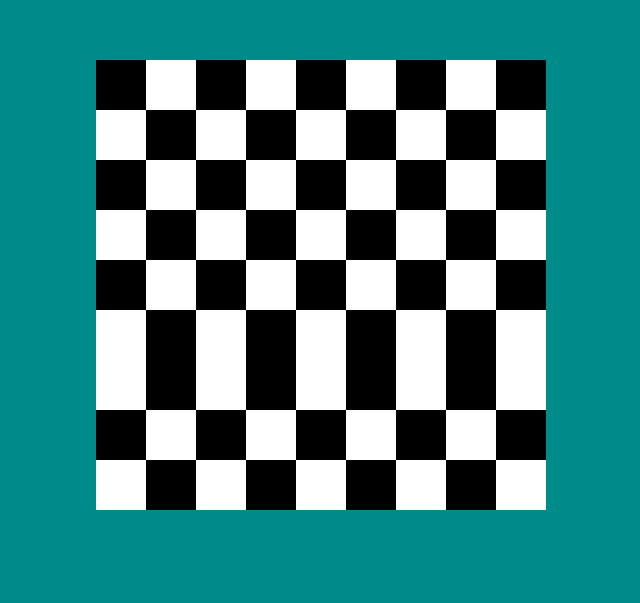
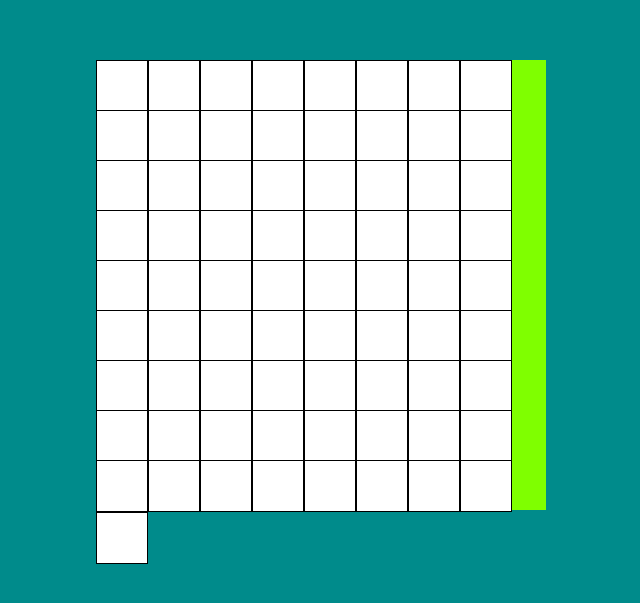
Before and after one commit to dylmarcor/go, a React (Create React App) app: page / in a window 1280 px wide. Shown: the part 115-718 px from the top of the page, without its empty margins (319-959 px from the left). Built offline with nearby package versions, Linux system fonts and the light colour scheme; the HTML template or start-up script is replaced by a standard one.

Commit message:
minimize css

```diff
--- a/src/components/Board.css
+++ b/src/components/Board.css
@@ -50,7 +50,34 @@ div {
     position: relative;
 }
 
-#A0 {
+#g-row {
+    height: 50px;
+    float:left;
+    position: relative;
+}
+
+#h-row {
+    height: 50px;
+    float:left;
+    position: relative;
+}
+
+#i-row {
+    height: 50px;
+    float:left;
+    position: relative;
+}
+
+.board-tile {
+    width:50px;
+    height: 50px;
+    background-color: white;
+    float: left;
+    position: relative;
+    border: .2px solid black;
+}
+
+/* #A0 {
     width:50px;
     height: 50px;
     background-color: black;
@@ -481,3 +508,219 @@ div {
     float: left;
     position: relative;
 }
+
+#G0 {
+    width:50px;
+    height: 50px;
+    background-color: white;
+    float: left;
+    position: relative;
+}
+
+#G1 {
+    width:50px;
+    height: 50px;
+    background-color: black;
+    float: left;
+    position: relative;
+}
+
+#G2 {
+    width:50px;
+    height: 50px;
+    background-color: white;
+    float: left;
+    position: relative;
+}
+
+#G3 {
+    width:50px;
+    height: 50px;
+    background-color: black;
+    float: left;
+    position: relative;
+}
+
+#G4 {
+    width:50px;
+    height: 50px;
+    background-color: white;
+    float: left;
+    position: relative;
+}
+
+#G5 {
+    width:50px;
+    height: 50px;
+    background-color: black;
+    float: left;
+    position: relative;
+}
+
+#G6 {
+    width:50px;
+    height: 50px;
+    background-color: white;
+    float: left;
+    position: relative;
+}
+
+#G7 {
+    width:50px;
+    height: 50px;
+    background-color: black;
+    float: left;
+    position: relative;
+}
+
+#G8 {
+    width:50px;
+    height: 50px;
+    background-color: white;
+    float: left;
+    position: relative;
+}
+
+#H0 {
+    width:50px;
+    height: 50px;
+    background-color: black;
+    float: left;
+    position: relative;
+}
+
+#H1 {
+    width:50px;
+    height: 50px;
+    background-color: white;
+    float: left;
+    position: relative;
+}
+
+#H2 {
+    width:50px;
+    height: 50px;
+    background-color: black;
+    float: left;
+    position: relative;
+}
+
+#H3 {
+    width:50px;
+    height: 50px;
+    background-color: white;
+    float: left;
+    position: relative;
+}
+
+#H4 {
+    width:50px;
+    height: 50px;
+    background-color: black;
+    float: left;
+    position: relative;
+}
+
+#H5 {
+    width:50px;
+    height: 50px;
+    background-color: white;
+    float: left;
+    position: relative;
+}
+
+#H6 {
+    width:50px;
+    height: 50px;
+    background-color: black;
+    float: left;
+    position: relative;
+}
+
+#H7 {
+    width:50px;
+    height: 50px;
+    background-color: white;
+    float: left;
+    position: relative;
+}
+
+#H8 {
+    width:50px;
+    height: 50px;
+    background-color: black;
+    float: left;
+    position: relative;
+}
+
+#F0 {
+    width:50px;
+    height: 50px;
+    background-color: white;
+    float: left;
+    position: relative;
+}
+
+#I1 {
+    width:50px;
+    height: 50px;
+    background-color: black;
+    float: left;
+    position: relative;
+}
+
+#I2 {
+    width:50px;
+    height: 50px;
+    background-color: white;
+    float: left;
+    position: relative;
+}
+
+#I3 {
+    width:50px;
+    height: 50px;
+    background-color: black;
+    float: left;
+    position: relative;
+}
+
+#I4 {
+    width:50px;
+    height: 50px;
+    background-color: white;
+    float: left;
+    position: relative;
+}
+
+#I5 {
+    width:50px;
+    height: 50px;
+    background-color: black;
+    float: left;
+    position: relative;
+}
+
+#I6 {
+    width:50px;
+    height: 50px;
+    background-color: white;
+    float: left;
+    position: relative;
+}
+
+#I7 {
+    width:50px;
+    height: 50px;
+    background-color: black;
+    float: left;
+    position: relative;
+}
+
+#I8 {
+    width:50px;
+    height: 50px;
+    background-color: white;
+    float: left;
+    position: relative;
+} */
--- a/src/components/Board.tsx
+++ b/src/components/Board.tsx
@@ -8,103 +8,103 @@ const Board = (props: MyProps) => {
     return (
         <div>
             <div id="a-row">
-                <div id="A0"></div>
-                <div id="A1"></div>
-                <div id="A2"></div>
-                <div id="A3"></div>
-                <div id="A4"></div>
-                <div id="A5"></div>
-                <div id="A6"></div>
-                <div id="A7"></div>
-                <div id="A8"></div>
+                <div id="A0" className="board-tile"></div>
+                <div id="A1" className="board-tile"></div>
+                <div id="A2" className="board-tile"></div>
+                <div id="A3" className="board-tile"></div>
+                <div id="A4" className="board-tile"></div>
+                <div id="A5" className="board-tile"></div>
+                <div id="A6" className="board-tile"></div>
+                <div id="A7" className="board-tile"></div>
+                <div id="A8" className="board-tile"></div>
             </div>
             <div id="b-row">
-                <div id="B0"></div>
-                <div id="B1"></div>
-                <div id="B2"></div>
-                <div id="B3"></div>
-                <div id="B4"></div>
-                <div id="B5"></div>
-                <div id="B6"></div>
-                <div id="B7"></div>
-                <div id="B8"></div>
+                <div id="B0" className="board-tile"></div>
+                <div id="B1" className="board-tile"></div>
+                <div id="B2" className="board-tile"></div>
+                <div id="B3" className="board-tile"></div>
+                <div id="B4" className="board-tile"></div>
+                <div id="B5" className="board-tile"></div>
+                <div id="B6" className="board-tile"></div>
+                <div id="B7" className="board-tile"></div>
+                <div id="B8" className="board-tile"></div>
             </div>
             <div id="c-row">
-                <div id="C0"></div>
-                <div id="C1"></div>
-                <div id="C2"></div>
-                <div id="C3"></div>
-                <div id="C4"></div>
-                <div id="C5"></div>
-                <div id="C6"></div>
-                <div id="C7"></div>
-                <div id="C8"></div>
+                <div id="C0" className="board-tile"></div>
+                <div id="C1" className="board-tile"></div>
+                <div id="C2" className="board-tile"></div>
+                <div id="C3" className="board-tile"></div>
+                <div id="C4" className="board-tile"></div>
+                <div id="C5" className="board-tile"></div>
+                <div id="C6" className="board-tile"></div>
+                <div id="C7" className="board-tile"></div>
+                <div id="C8" className="board-tile"></div>
             </div>
             <div id="d-row">
-                <div id="D0"></div>
-                <div id="D1"></div>
-                <div id="D2"></div>
-                <div id="D3"></div>
-                <div id="D4"></div>
-                <div id="D5"></div>
-                <div id="D6"></div>
-                <div id="D7"></div>
-                <div id="D8"></div>
+                <div id="D0" className="board-tile"></div>
+                <div id="D1" className="board-tile"></div>
+                <div id="D2" className="board-tile"></div>
+                <div id="D3" className="board-tile"></div>
+                <div id="D4" className="board-tile"></div>
+                <div id="D5" className="board-tile"></div>
+                <div id="D6" className="board-tile"></div>
+                <div id="D7" className="board-tile"></div>
+                <div id="D8" className="board-tile"></div>
             </div>
             <div id="e-row">
-                <div id="E0"></div>
-                <div id="E1"></div>
-                <div id="E2"></div>
-                <div id="E3"></div>
-                <div id="E4"></div>
-                <div id="E5"></div>
-                <div id="E6"></div>
-                <div id="E7"></div>
-                <div id="E8"></div>
+                <div id="E0" className="board-tile"></div>
+                <div id="E1" className="board-tile"></div>
+                <div id="E2" className="board-tile"></div>
+                <div id="E3" className="board-tile"></div>
+                <div id="E4" className="board-tile"></div>
+                <div id="E5" className="board-tile"></div>
+                <div id="E6" className="board-tile"></div>
+                <div id="E7" className="board-tile"></div>
+                <div id="E8" className="board-tile"></div>
             </div>
             <div id="f-row">
-                <div id="F0"></div>
-                <div id="F1"></div>
-                <div id="F2"></div>
-                <div id="F3"></div>
-                <div id="F4"></div>
-                <div id="F5"></div>
-                <div id="F6"></div>
-                <div id="F7"></div>
-                <div id="F8"></div>
+                <div id="F0" className="board-tile"></div>
+                <div id="F1" className="board-tile"></div>
+                <div id="F2" className="board-tile"></div>
+                <div id="F3" className="board-tile"></div>
+                <div id="F4" className="board-tile"></div>
+                <div id="F5" className="board-tile"></div>
+                <div id="F6" className="board-tile"></div>
+                <div id="F7" className="board-tile"></div>
+                <div id="F8" className="board-tile"></div>
             </div>
-            <div id="d-row">
-                <div id="D0"></div>
-                <div id="D1"></div>
-                <div id="D2"></div>
-                <div id="D3"></div>
-                <div id="D4"></div>
-                <div id="D5"></div>
-                <div id="D6"></div>
-                <div id="D7"></div>
-                <div id="D8"></div>
+            <div id="g-row">
+                <div id="G0" className="board-tile"></div>
+                <div id="G1" className="board-tile"></div>
+                <div id="G2" className="board-tile"></div>
+                <div id="G3" className="board-tile"></div>
+                <div id="G4" className="board-tile"></div>
+                <div id="G5" className="board-tile"></div>
+                <div id="G6" className="board-tile"></div>
+                <div id="G7" className="board-tile"></div>
+                <div id="G8" className="board-tile"></div>
             </div>
-            <div id="e-row">
-                <div id="E0"></div>
-                <div id="E1"></div>
-                <div id="E2"></div>
-                <div id="E3"></div>
-                <div id="E4"></div>
-                <div id="E5"></div>
-                <div id="E6"></div>
-                <div id="E7"></div>
-                <div id="E8"></div>
+            <div id="h-row">
+                <div id="H0" className="board-tile"></div>
+                <div id="H1" className="board-tile"></div>
+                <div id="H2" className="board-tile"></div>
+                <div id="H3" className="board-tile"></div>
+                <div id="H4" className="board-tile"></div>
+                <div id="H5" className="board-tile"></div>
+                <div id="H6" className="board-tile"></div>
+                <div id="H7" className="board-tile"></div>
+                <div id="H8" className="board-tile"></div>
             </div>
-            <div id="f-row">
-                <div id="F0"></div>
-                <div id="F1"></div>
-                <div id="F2"></div>
-                <div id="F3"></div>
-                <div id="F4"></div>
-                <div id="F5"></div>
-                <div id="F6"></div>
-                <div id="F7"></div>
-                <div id="F8"></div>
+            <div id="i-row">
+                <div id="I0" className="board-tile"></div>
+                <div id="I1" className="board-tile"></div>
+                <div id="I2" className="board-tile"></div>
+                <div id="I3" className="board-tile"></div>
+                <div id="I4" className="board-tile"></div>
+                <div id="I5" className="board-tile"></div>
+                <div id="I6" className="board-tile"></div>
+                <div id="I7" className="board-tile"></div>
+                <div id="I8" className="board-tile"></div>
             </div>
         </div>
     )
```
